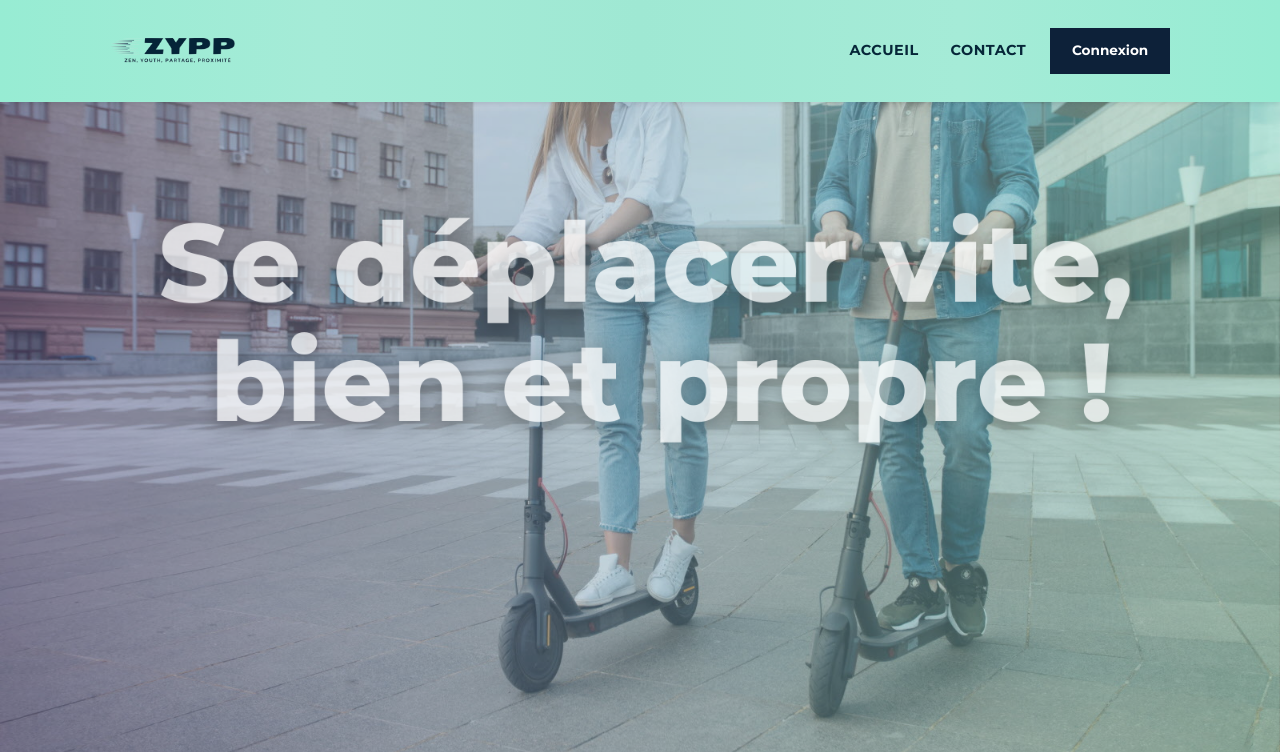
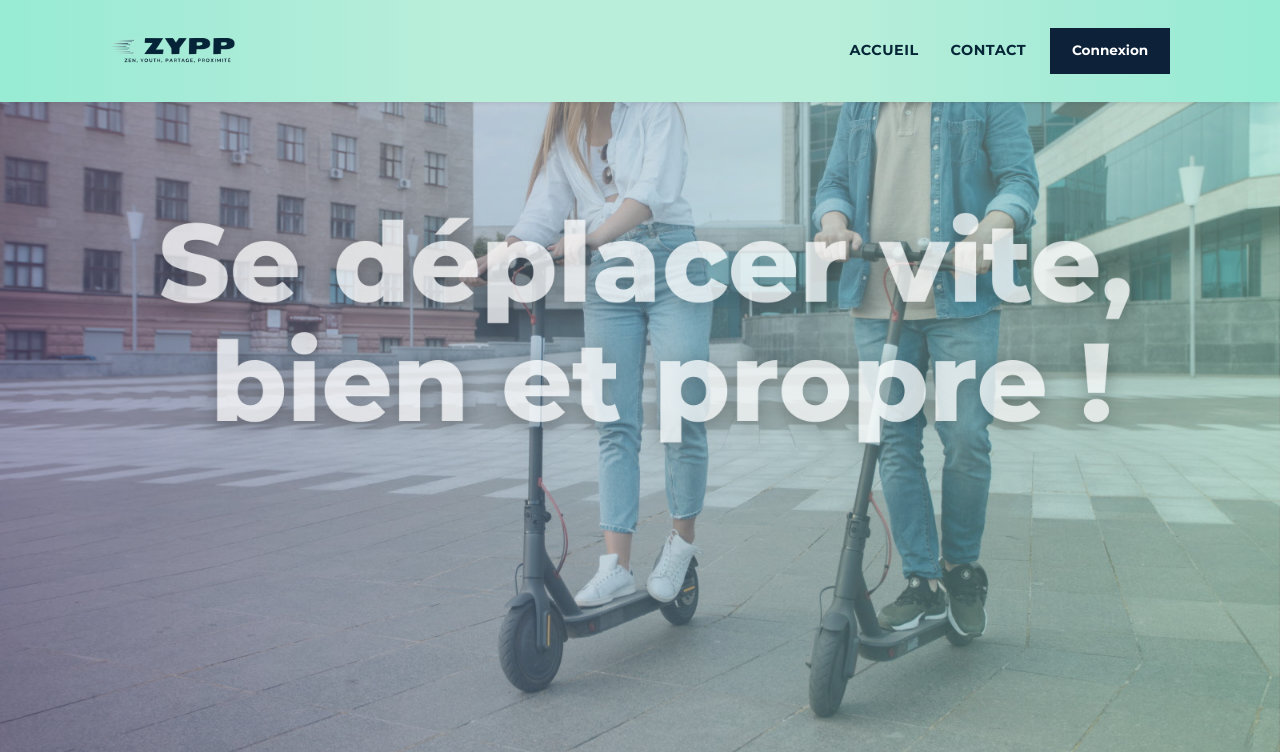
Before and after one commit to Salimou95/Zypp, a PHP site: page / in a window 1280 px wide. Shown: the top 752 px of the page. Run offline with PHP 8.4, Linux system fonts and the light colour scheme.

Commit message:
correction header

```diff
--- a/assets/css/style.css
+++ b/assets/css/style.css
@@ -44,9 +44,10 @@ h1 {
     background-color: #97ecd3 !important;
     background: linear-gradient(to right,
         #97ecd3 0%,
-        #a5ebd7 25%,
-        #9fe8d3 50%,
-        #a5ebd7 75%,
+        #a5ebd7 15%,
+        #b8eeda 35%,
+        #b8eeda 65%,
+        #a5ebd7 85%,
         #97ecd3 100%) !important;
     display: flex;
     align-items: center;
```
Also changed, not shown: assets/js/script.js (+42 -0 lines).
